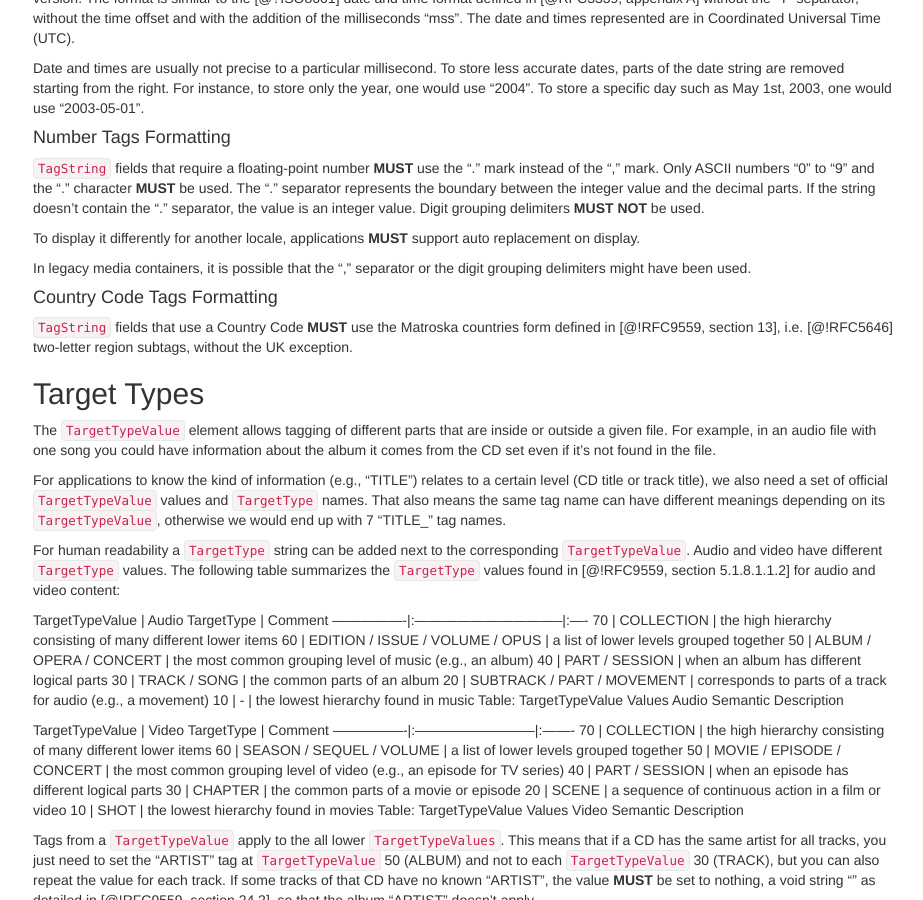
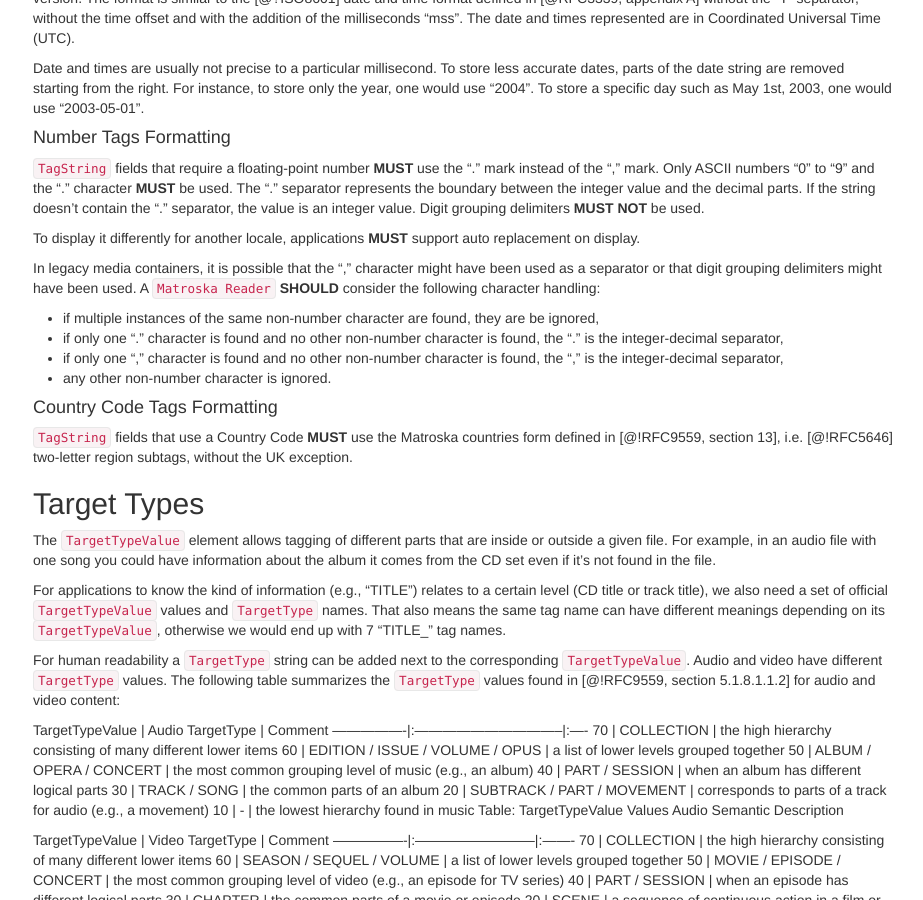
Before and after one commit to ietf-wg-cellar/matroska-specification, a Jekyll site: the page built from cellar-tags/tagging.md, in a window 1280 px wide and 900 px high, scrolled down 1771 px. Shown: the whole window, without its empty margins (272-1195 px from the left). Built offline with Jekyll 4.4.1, drawn with Linux system fonts in a browser that asks for light colours; our own code applies the rules of GitHub Pages for plain Markdown files.

Commit message:
add some rules for possibly bogus tag numbers

```diff
--- a/cellar-tags/tagging.md
+++ b/cellar-tags/tagging.md
@@ -116,7 +116,14 @@ Digit grouping delimiters **MUST NOT** be used.
 To display it differently for another locale, applications **MUST** support auto
 replacement on display.
 
-In legacy media containers, it is possible that the "," separator or the digit grouping delimiters might have been used.
+In legacy media containers, it is possible that the "," character might have been used as a separator
+or that digit grouping delimiters might have been used. A `Matroska Reader` **SHOULD** consider the following
+character handling:
+
+* if multiple instances of the same non-number character are found, they are be ignored,
+* if only one "." character is found and no other non-number character is found, the "." is the integer-decimal separator,
+* if only one "," character is found and no other non-number character is found, the "," is the integer-decimal separator,
+* any other non-number character is ignored.
 
 #### Country Code Tags Formatting
 
```
